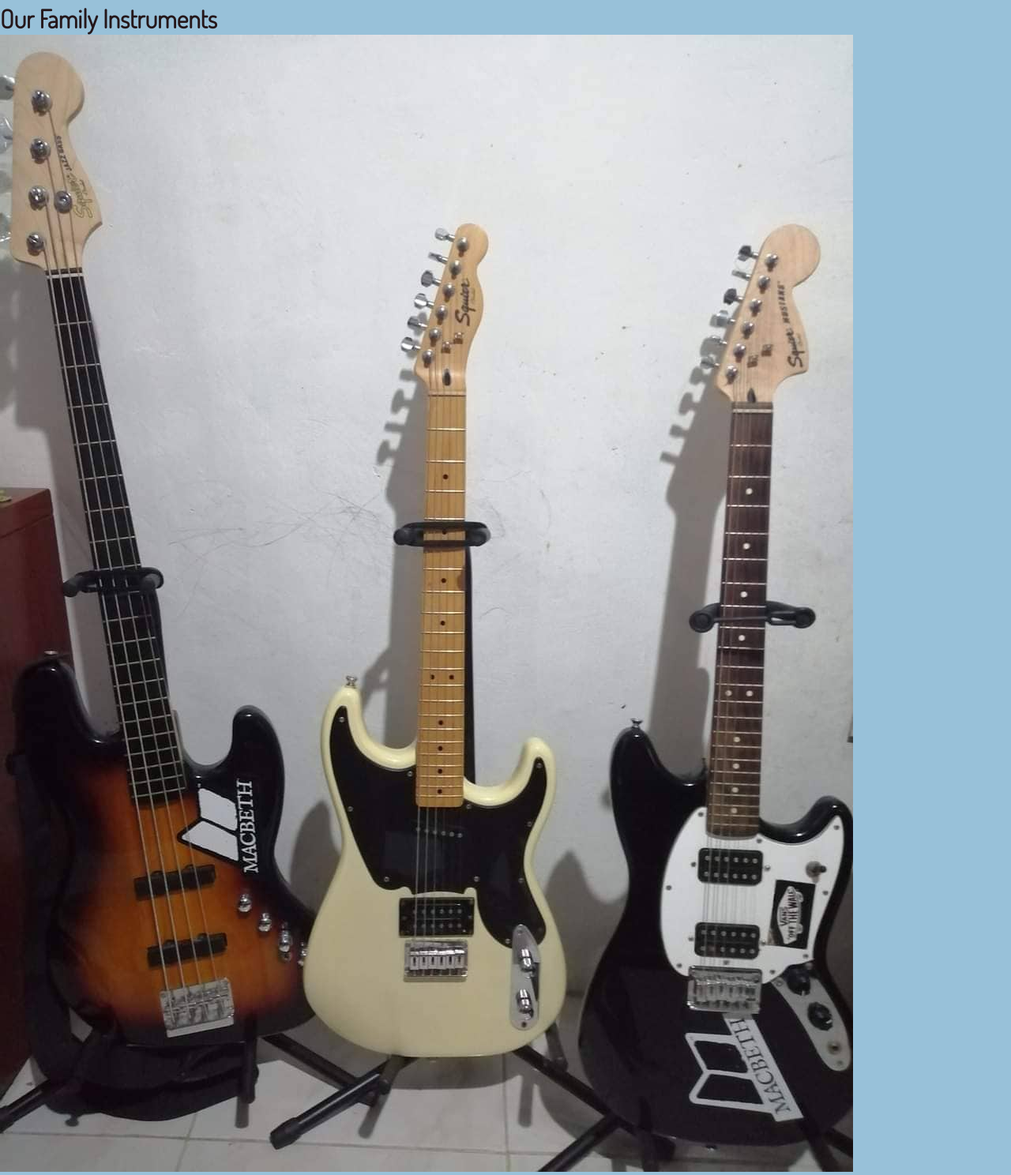
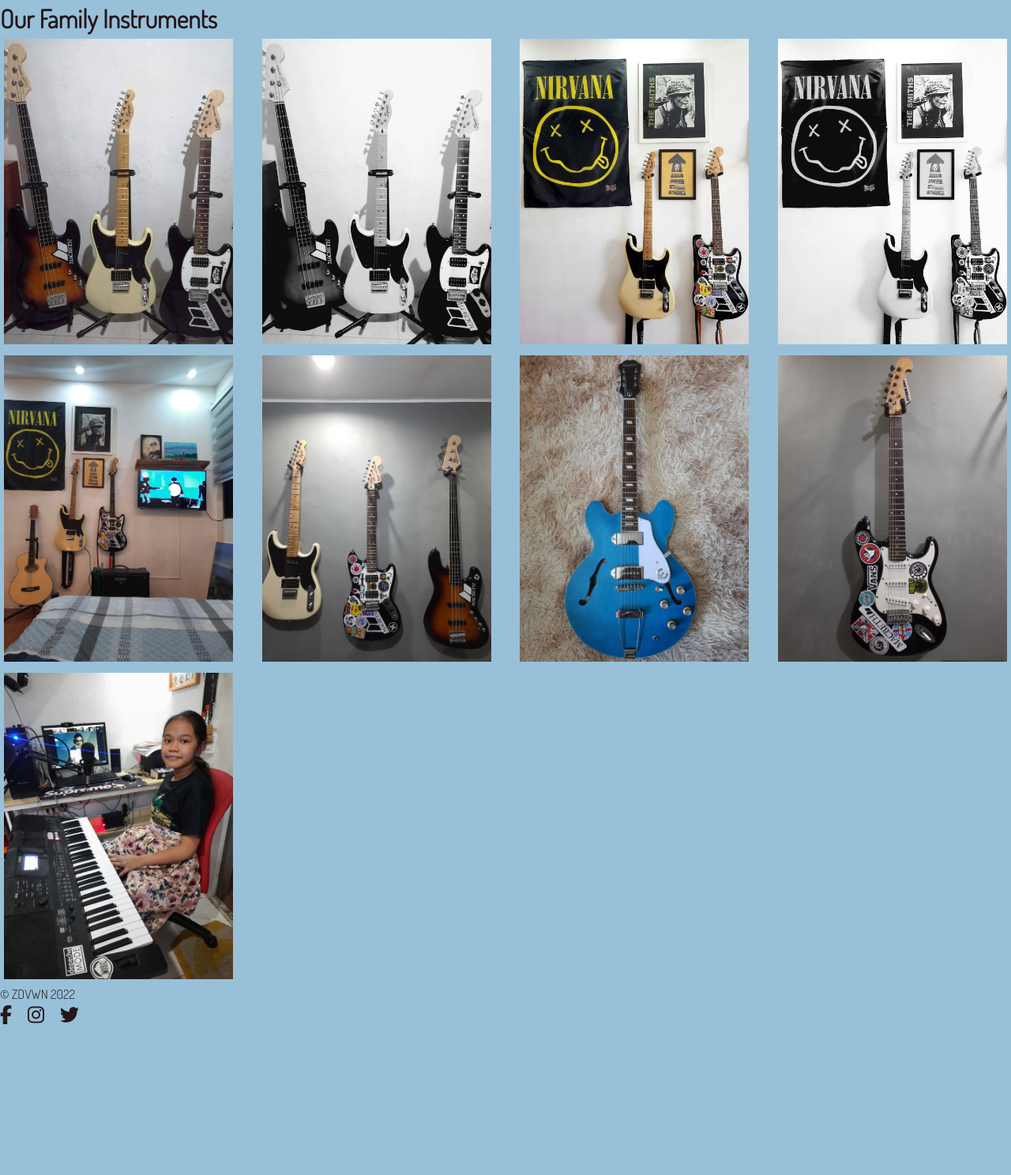
Before and after one commit to zafiedvwn/RWD-Portfolio-Website, a plain HTML site: page pages/music.html in a window 1280 px wide. Shown: the part 223-1711 px from the top of the page at 79% size. After the commit the page ends 1523 px from the top, so only its background shows below. Drawn offline with Linux system fonts and the light colour scheme.

Commit message:
new update

```diff
--- a/css/style.css
+++ b/css/style.css
@@ -94,3 +94,14 @@ nav {
     text-decoration: none;
     font-size: x-large;
 }
+
+/* Music Page */
+.instru-pic-size {
+    padding: 5px 5px 5px 5px;
+    width: 300px;
+}
+
+.arts-pic-size {
+    padding: 5px 5px 5px 5px;
+    width: 400px;
+}
--- a/pages/music.html
+++ b/pages/music.html
@@ -52,11 +52,32 @@
         <!-- My Instruments -->
         <div class="container">
             <h1>Our Family Instruments</h1>
-            <img src="/img/ music/clrd-guitar-bass.jpg" alt="Guitar and Bass">
-
+            <img src="/img/music/clrd-guitar-bass.jpg" alt="Guitar and Bass" class="instru-pic-size">
+            <img src="/img/music/bnw-guitar-bass.jpg" alt="Guitar and Bass" class="instru-pic-size">
+            <img src="/img/music/clrd-aest-guitar.jpg" alt="Guitar Aesthetic" class="instru-pic-size">
+            <img src="/img/music/bnw-aest-guitar.jpg" alt="Guitar Aesthetic" class="instru-pic-size">
+            <img src="/img/music/aesth-instru.jpg" alt="Guitar Aesthetic" class="instru-pic-size">
+            <img src="/img/music/legend-trio.jpg" alt="Guitar Aesthetic" class="instru-pic-size">
+            <img src="/img/music/gibson't.jpg" alt="Guitar Aesthetic" class="instru-pic-size">
+            <img src="/img/music/old-guit.jpg" alt="Guitar Aesthetic" class="instru-pic-size">
+            <img src="/img/music/keyboard-wivsistah.jpg" alt="Guitar Aesthetic" class="instru-pic-size">
         </div>
         <!-- Organizations -->
 
         <!-- Playlist for every mood -->
 
     </body>
+
+    <footer class="container">
+        <!-- Copyright -->
+        <p>&copy; ZDVWN 2022</p>
+
+        <!-- Socials -->
+        <div class="social container">
+            <ul>
+                <li><a href="https://www.facebook.com/zafiedoo.21/" target="_blank"><i class="fa-brands fa-facebook-f"></i></li>
+                <li><a href="https://www.instagram.com/aurora___21/" target="_blank"><i class="fa-brands fa-instagram"></i></li>
+                <li><a href="https://twitter.com/skzafie_zaf" target="_blank"><i class="fa-brands fa-twitter"></i></li>
+            </ul>
+        </div>
+    </footer>
```
Also changed, not shown: pages/artslit.html (+13 -1 lines), img/arts/joker.jpg, img/arts/taekwondo.jpg, img/music/aesth-instru.jpg (added), img/music/bnw-aest-guitar.jpg (renamed from img/ music/bnw-aest-guitar.jpg), img/music/bnw-guitar-bass.jpg (renamed from img/ music/bnw-guitar-bass.jpg), img/music/clrd-aest-guitar.jpg (renamed from img/ music/clrd-aest-guitar.jpg), img/music/clrd-guitar-bass.jpg (renamed from img/ music/clrd-guitar-bass.jpg), img/music/gibson't.jpg (added), img/music/keyboard-wivsistah.jpg (added), img/music/legend-trio.jpg (added), img/music/old-guit.jpg (added).
